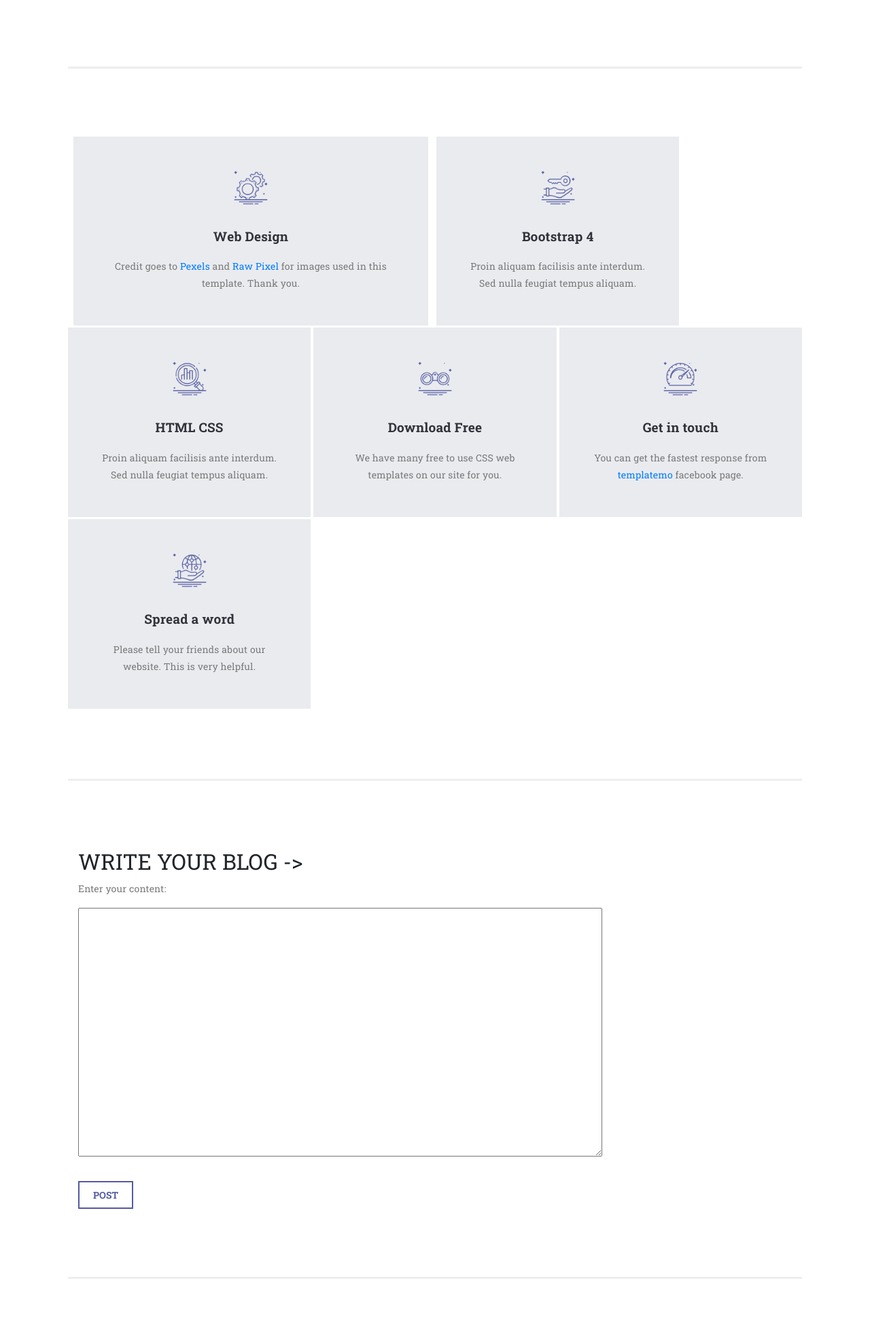
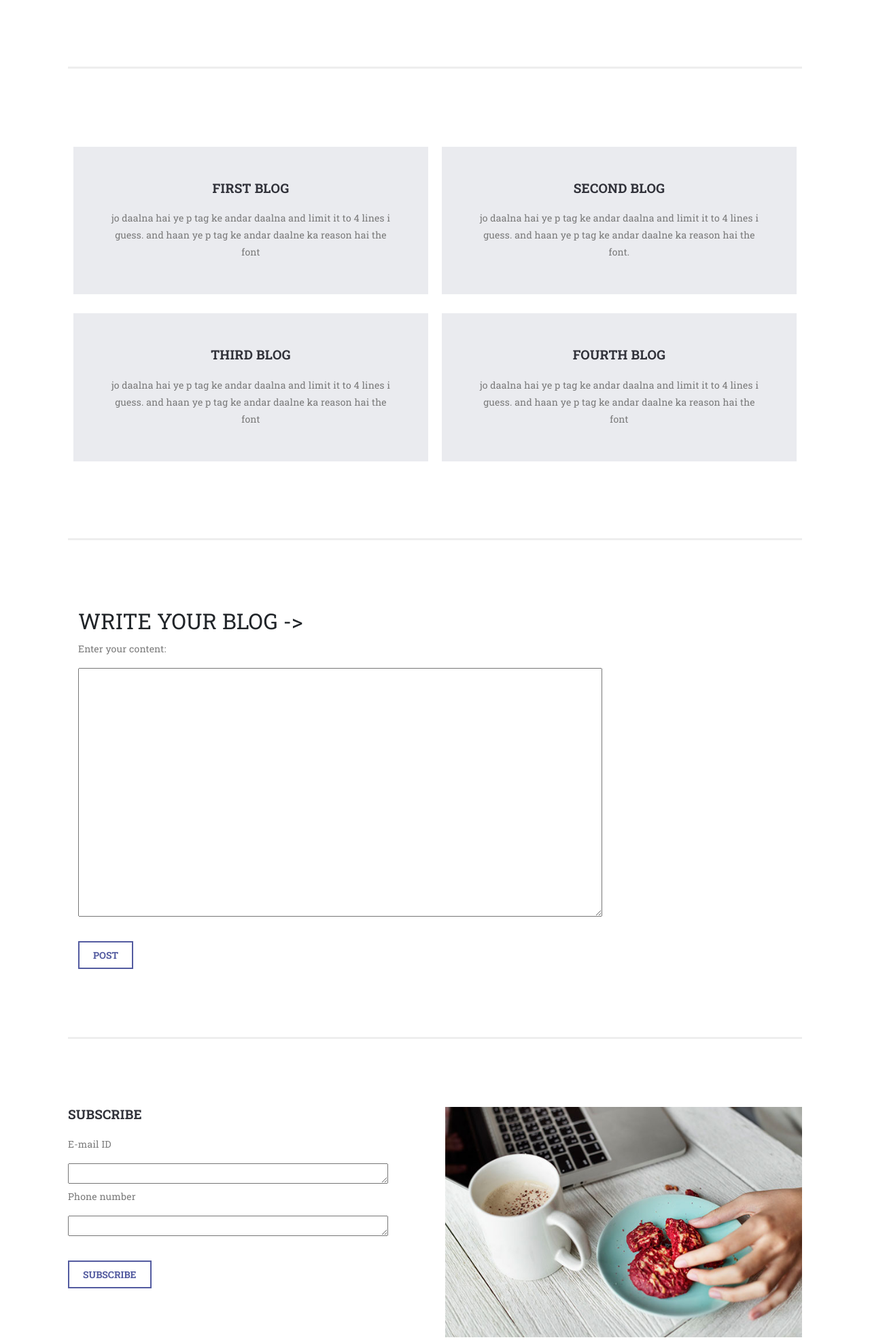
Before and after one commit to banboy38/home, a PHP site: page / in a window 1280 px wide. Shown: the part 594-2566 px from the top of the page at 68% size. Run offline with PHP 8.4, Linux system fonts and the light colour scheme.

Commit message:
updated12

```diff
--- a/templatemo_529_ramayana/assets/css/templatemo-style.css
+++ b/templatemo_529_ramayana/assets/css/templatemo-style.css
@@ -175,6 +175,14 @@ section {
 .services .col-md-6 {
     padding-left: 10px;
     padding-right: 10px;
+    padding-bottom: 10px;
+    padding-top: 15px;
+}
+
+.services .col-md-5 {
+    padding-left: 10px;
+    padding-right: 10px;
+    padding-top: 10px;
 }
 
 .services .service-item {
--- a/templatemo_529_ramayana/index.html
+++ b/templatemo_529_ramayana/index.html
@@ -67,44 +67,30 @@
                         <div class="row">
                             <div class="col-md-6">
                                 <div class="service-item first-item">
-                                    <div class="icon"></div>
-                                    <h4>Web Design</h4>
-                                    <p>Credit goes to <a rel="nofollow" href="https://www.pexels.com">Pexels</a> and <a rel="nofollow" href="https://www.rawpixel.com">Raw Pixel</a> for images used in this template. Thank you.</p>
+
+                                    <h4>FIRST BLOG</h4>
+                                    <p>jo daalna hai ye p tag ke andar daalna and limit it to 4 lines i guess. and haan ye p tag ke andar daalne ka reason hai the font </p>
                                 </div>
                             </div>
-                            <div class="col-md-4">
+                            <div class="col-md-6">
                                 <div class="service-item second-item">
-                                    <div class="icon"></div>
-                                    <h4>Bootstrap 4</h4>
-                                    <p>Proin aliquam facilisis ante interdum. Sed nulla feugiat tempus aliquam.</p>
+
+                                    <h4>SECOND BLOG</h4>
+                                    <p>jo daalna hai ye p tag ke andar daalna and limit it to 4 lines i guess. and haan ye p tag ke andar daalne ka reason hai the font.</p>
                                 </div>
                             </div>
-                            <div class="col-md-4">
+                            <div class="col-md-6">
                                 <div class="service-item third-item">
-                                    <div class="icon"></div>
-                                    <h4>HTML CSS</h4>
-                                    <p>Proin aliquam facilisis ante interdum. Sed nulla feugiat tempus aliquam.</p>
+
+                                    <h4>THIRD BLOG</h4>
+                                    <p>jo daalna hai ye p tag ke andar daalna and limit it to 4 lines i guess. and haan ye p tag ke andar daalne ka reason hai the font</p>
                                 </div>
                             </div>
-                            <div class="col-md-4">
+                            <div class="col-md-6">
                                 <div class="service-item fourth-item">
-                                    <div class="icon"></div>
-                                    <h4>Download Free</h4>
-                                    <p>We have many free to use CSS web templates on our site for you.</p>
-                                </div>
-                            </div>
-                            <div class="col-md-4">
-                                <div class="service-item fivth-item">
-                                    <div class="icon"></div>
-                                    <h4>Get in touch</h4>
-                                    <p>You can get the fastest response from <a rel="nofollow" href="https://www.facebook.com/templatemo">templatemo</a> facebook page.</p>
-                                </div>
-                            </div>
-                            <div class="col-md-4">
-                                <div class="service-item sixth-item">
-                                    <div class="icon"></div>
-                                    <h4>Spread a word</h4>
-                                    <p>Please tell your friends about our website. This is very helpful.</p>
+
+                                    <h4>FOURTH BLOG</h4>
+                                    <p>jo daalna hai ye p tag ke andar daalna and limit it to 4 lines i guess. and haan ye p tag ke andar daalne ka reason hai the font</p>
                                 </div>
                             </div>
                         </div>
```
